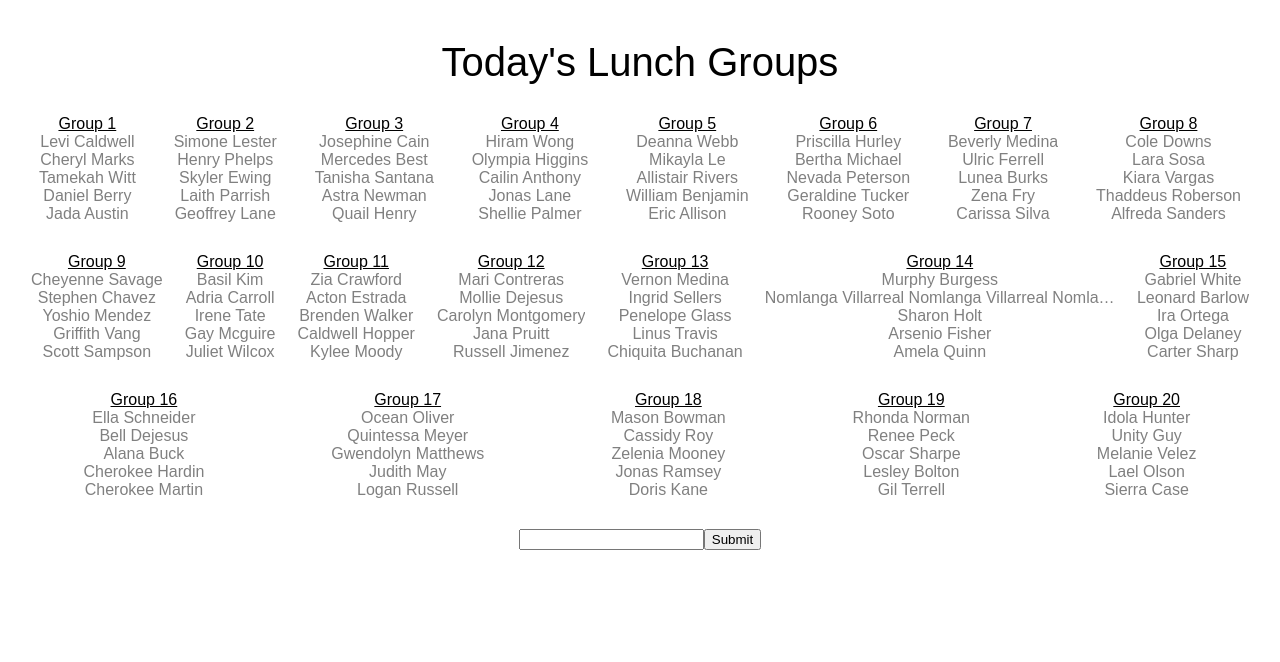
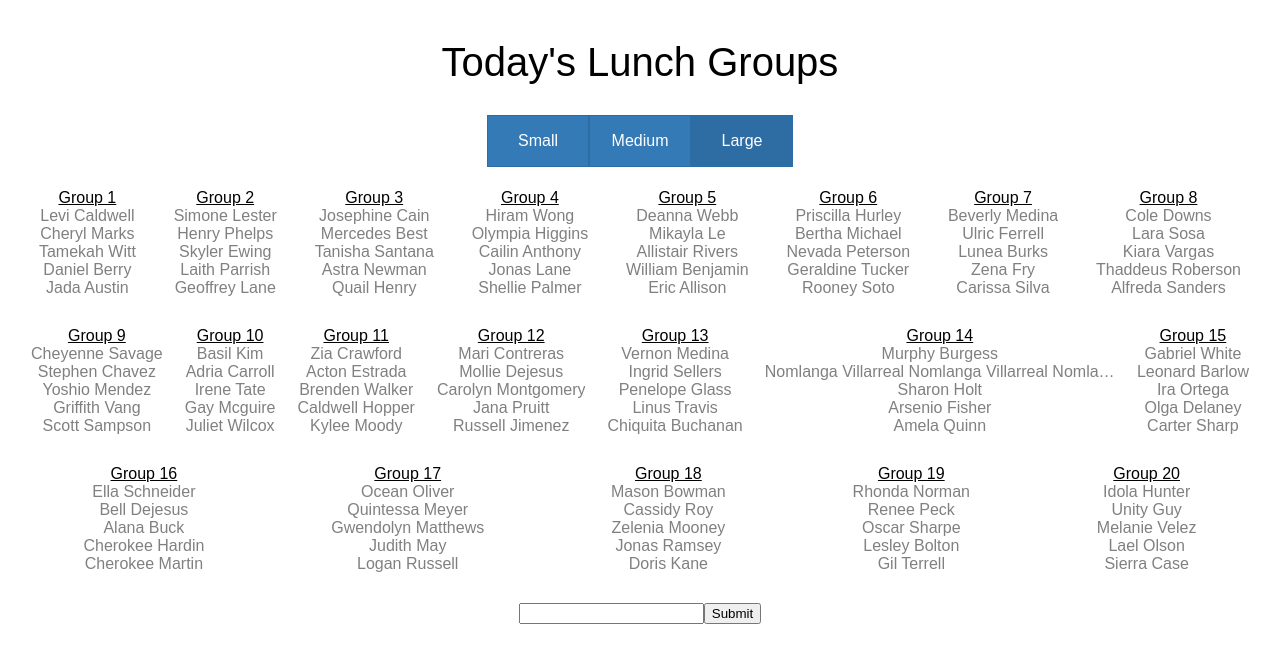
Before and after one commit to Shugardude/lunch-buddies, a React (Create React App) app: page / in a window 1280 px wide. Shown: the top 662 px of the page. Built offline with nearby package versions, Linux system fonts and the light colour scheme.

Commit message:
added buttons to select group size

```diff
--- a/src/App.css
+++ b/src/App.css
@@ -9,6 +9,32 @@
   font-size: 40px;
   margin: 30px 0;
 }
+
+/* Sizes */
+
+.sizes {
+  height: 50px;
+  display: inline-block;
+  margin-bottom: 20px;
+}
+
+.sizebutton {
+  height: 50px;
+  width: 100px;
+  line-height: 50px;
+  float: left;
+  text-align: center;
+  color: #fff;
+  background-color: #337ab7;
+  border: 1px solid #2e6da4;
+  cursor: pointer;
+}
+
+.sizebutton.selected {
+  background-color: #2e6da4;
+}
+
+/* Groups */
 
 .groups {
   display: flex;
--- a/src/App.js
+++ b/src/App.js
@@ -38,7 +38,7 @@ class App extends Component {
     return (
       <div className="App">
         <div className="header">Today's Lunch Groups</div>
-        <Sizes size={size} />
+        <Sizes size={size} click={this.handleSizeChange} />
         <Groups names={names} />
         <div>
           <input value={input} onChange={this.handleInput}/>
--- a/src/Sizes.js
+++ b/src/Sizes.js
@@ -1,21 +1,23 @@
 import React, { Component } from 'react';
 
-class Size extends Component {
+class Button extends Component {
   render() {
+    const { size, button: { text, value }, click } = this.props;
+    // if size equals button value, add selected class and disable click fn
     return (
-      <div className="size">
-
-      </div>
+      <div className={`sizebutton ${size === value ? 'selected' : ''}`}
+        onClick={ size === value ? ()=>{} : click.bind(null, value) }>{ text }</div>
     );
   }
 }
 
 class Sizes extends Component {
   render() {
-    const { size } = this.props
+    const { size, click } = this.props;
+    const buttons = [ { text: 'Small', value: 3 }, { text: 'Medium', value: 4 }, { text: 'Large', value: 5 } ];
     return (
       <div className="sizes">
-
+        { buttons.map( button => <Button button={button} size={size} click={click} /> ) }
       </div>
     );
   }
```
